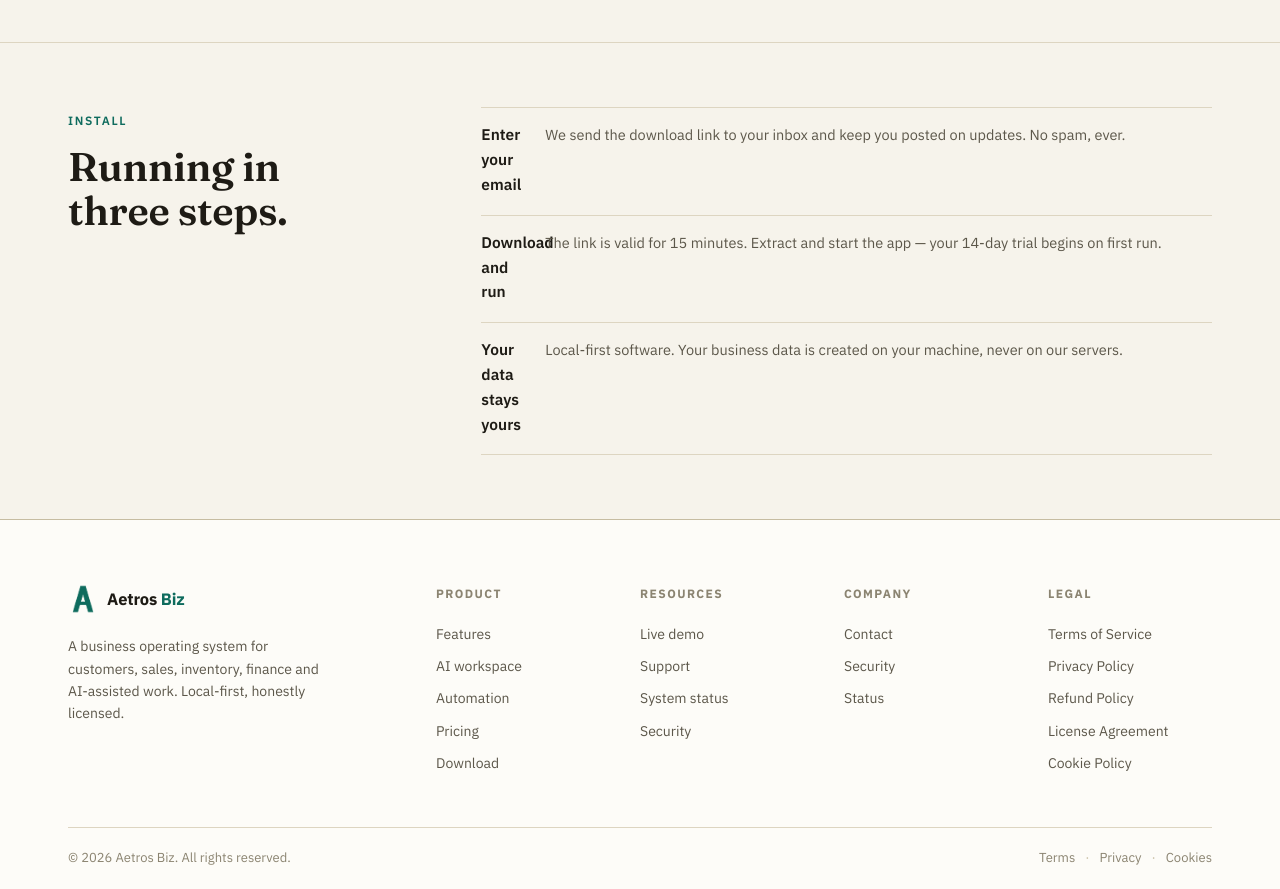
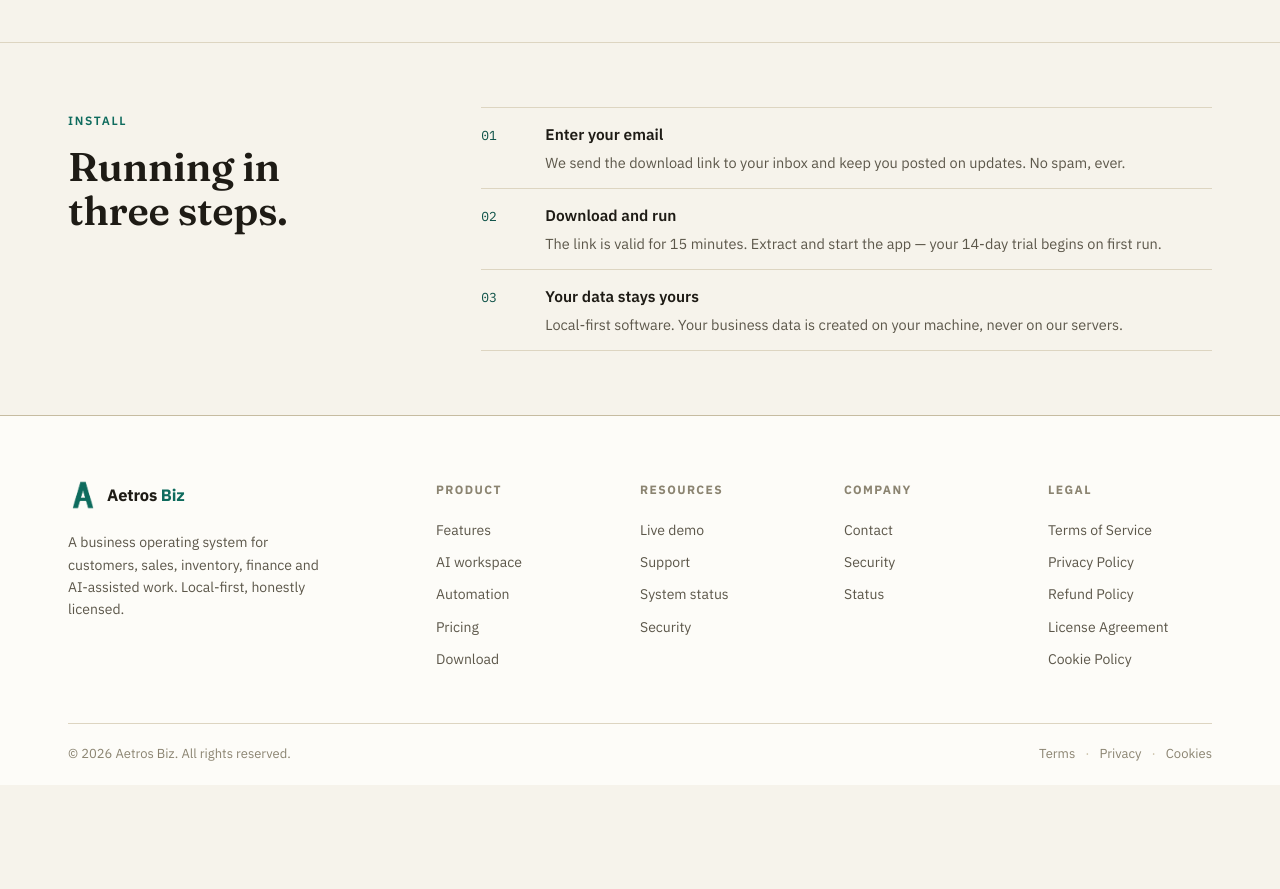
Before and after one commit to Tabi02/munimai-website, a Next.js app: page /download in a window 1280 px wide. Shown: the part 860-1749 px from the top of the page. After the commit the page ends 1645 px from the top, so only its background shows below. Built offline with nearby package versions, Linux system fonts and the light colour scheme.

Commit message:
Fix: download install steps missing number column

```diff
--- a/src/app/download/page.tsx
+++ b/src/app/download/page.tsx
@@ -121,10 +121,13 @@ export default function DownloadPage() {
             </Reveal>
             <Reveal delay={120}>
               <ol className="steps">
-                {STEPS.map((s) => (
+                {STEPS.map((s, i) => (
                   <li key={s.t}>
-                    <strong>{s.t}</strong>
-                    <p className="muted">{s.d}</p>
+                    <span className="step-n num">{String(i + 1).padStart(2, "0")}</span>
+                    <div>
+                      <strong>{s.t}</strong>
+                      <p className="muted">{s.d}</p>
+                    </div>
                   </li>
                 ))}
               </ol>
```
